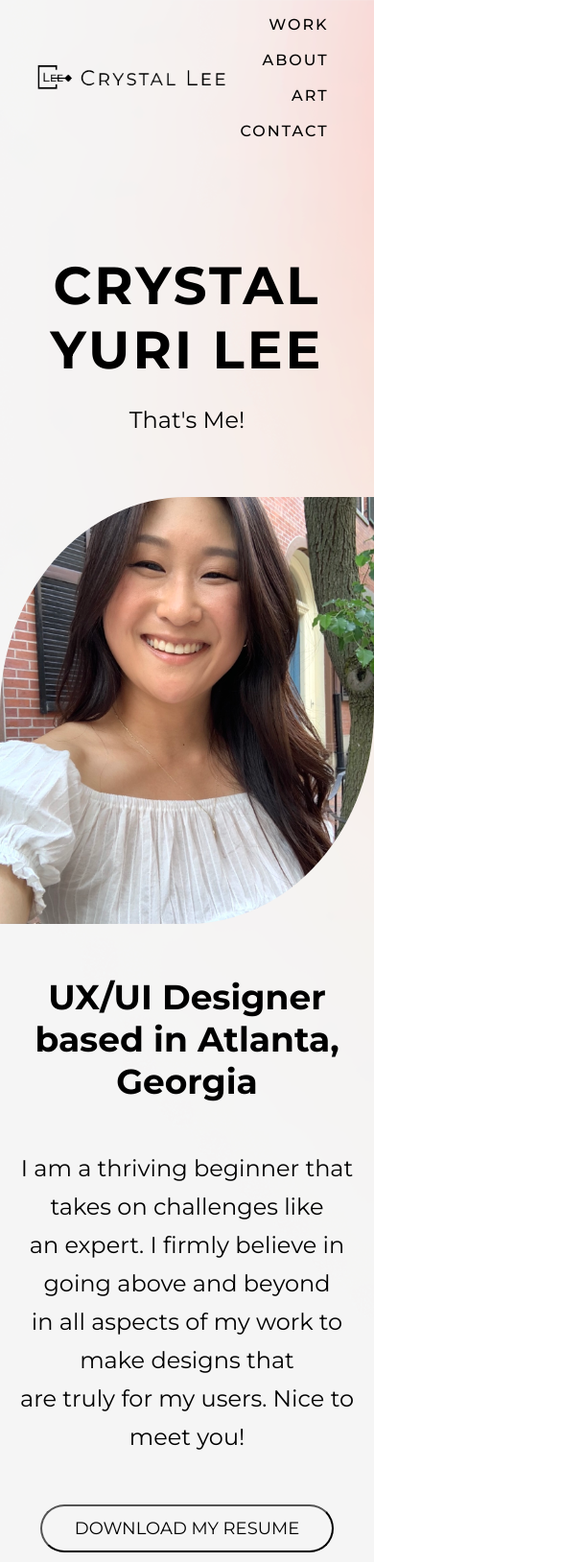
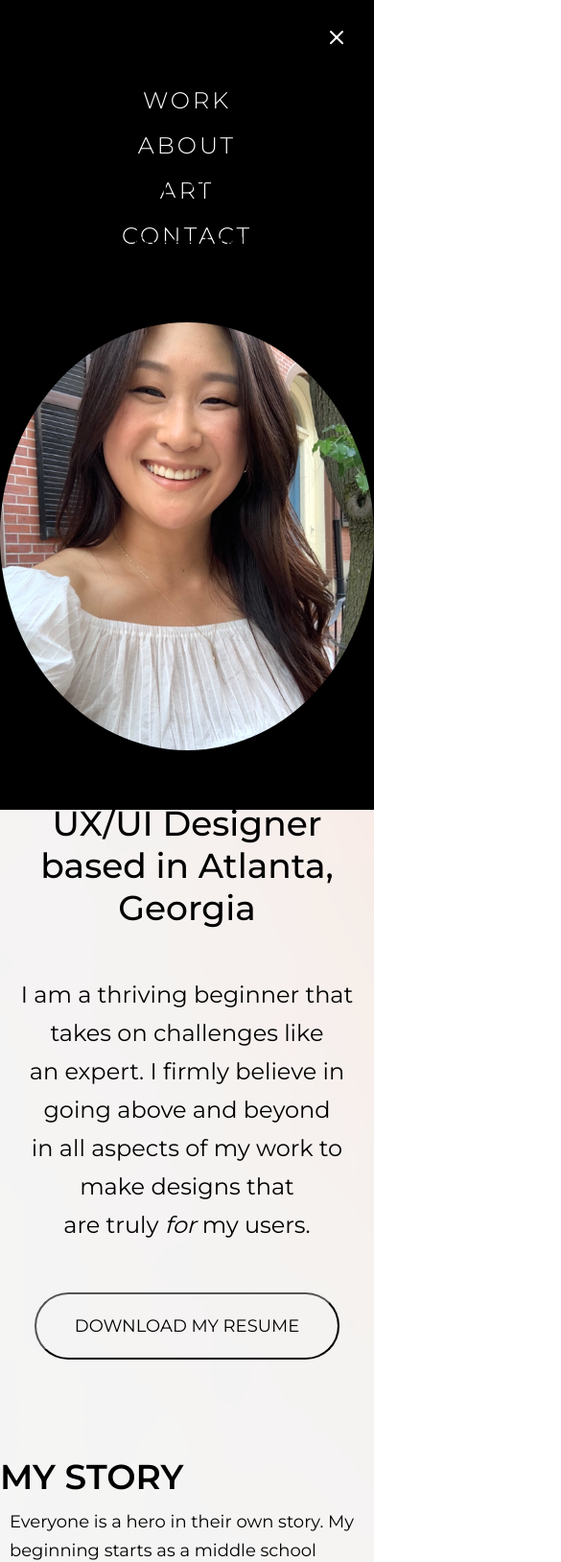
Before and after one commit to cyurilee/UX_UI_HW18, a plain HTML site: page index.html in a window 390 px wide. Shown: the top 1628 px of the page at 96% size, 585 px wide, since content can reach past the window. Drawn offline with nearby package versions, Linux system fonts and the light colour scheme.

Commit message:
menu, my skills, my story

```diff
--- a/css/style.css
+++ b/css/style.css
@@ -6,7 +6,7 @@
 .header {
   min-height: 100vh;
   width: 100%;
-  background-image: url(../images/backgroundlight.png);
+  background-image: url(/images/backgroundlight.png);
   background-position: center;
   background-size: cover;
   position: relative;
@@ -18,22 +18,19 @@ nav {
   align-items: center;
   position: sticky;
 }
-nav img {
+.boxLogo img {
   width: 50 px;
   padding: 1% 6%;
   margin: 0;
   border-radius: 0%;
   display: inline-block;
 }
-img {
-  max-width: 100%;
-  max-height: 100%;
-  display: block outside;
-  border-radius: 50% 0;
-  width: 500px;
-  margin: 10px 0px 40px;
-  text-align: center;
-  flex: 5;
+.mobileLogo img {
+  display: none;
+}
+
+nav .mobileTitle {
+  display: none;
 }
 .nav-links {
   flex: 2;
@@ -42,30 +39,31 @@ img {
 .nav-links ul li {
   display: inline-block;
   list-style: none;
-  padding: 8px 24px;
+  padding: 8px 36px;
   position: relative;
 }
 .nav-links ul li a {
   color: black;
   text-decoration: none;
-  font-size: 18 px;
-  font-weight: 500;
-  letter-spacing: 2px;
+  font-size: 24px;
+  font-weight: 300;
+  letter-spacing: 3px;
 }
 .nav-links ul li a:hover {
-  color: #f0513d;
+  color: #f1543b;
   text-decoration: none;
-  font-size: 18 px;
-  font-weight: 800;
+  font-size: 24 px;
+  font-weight: 600;
+  transition: all 0.2s ease-out;
 }
 .nav-links ul li::after {
   content: " ";
   width: 0%;
   height: 2px;
-  background: #f0513d;
+  background: #f1543b;
   display: block;
   margin: auto;
-  transition: 0.3s;
+  transition: 0.15s;
 }
 .nav-links ul li:hover::after {
   width: 100%;
@@ -76,6 +74,16 @@ img {
   text-align: center;
   width: 100%;
   padding-bottom: 200px;
+}
+img {
+  max-width: 100%;
+  max-height: 50%;
+  display: inline-block;
+  border-radius: 50%;
+  width: 500px;
+  margin: 10px 0px 40px;
+  text-align: center;
+  flex: 5;
 }
 .content {
   position: relative;
@@ -88,6 +96,12 @@ img {
 .content h1 {
   font-size: 55px;
   letter-spacing: 3px;
+  font-weight: 400;
+}
+.content h4 {
+  font-size: 36px;
+  padding: 10px;
+  font-weight: 500;
 }
 .content p {
   margin: 10px 0px 40px;
@@ -95,24 +109,20 @@ img {
   padding: 10px;
   line-height: 40px;
 }
-.content h4 {
-  font-size: 36px;
-  padding: 10px;
-}
 .content button {
   display: inline-block;
   text-decoration: none;
-  border: 50%;
-  padding: 12px 34px;
+  border: 10%;
+  padding: 22px 40px;
   font-size: 18px;
   background: transparent;
   position: relative;
   cursor: pointer;
-  border-radius: 30px;
+  border-radius: 50px;
 }
 .content button:hover {
-  background: black;
-  transition: 0.3;
+  background-color: black;
+  transition: 0.3s;
   color: white;
 }
 nav .featherIconMenu {
@@ -156,38 +166,86 @@ nav .featherIconX {
   padding: 0;
 }
 
-@media only screen and (max-width: 500px 800px) {
+@media (max-width: 700px) {
+  .nav-links {
+    position: absolute;
+    color: white;
+    background: black;
+    height: 100vh;
+    width: 100vw;
+    top: 0;
+    right: 0;
+  }
+  .nav-links ul li {
+    text-align: center;
+  }
+  nav .featherIconX {
+    display: inline-block;
+    color: white;
+    margin: 27px;
+    text-align: right;
+    font-size: 22px;
+    cursor: pointer;
+  }
+  nav .featherIconMenu {
+    display: block;
+    color: black;
+    margin: 16px;
+    text-align: right;
+    font-size: 22px;
+    cursor: pointer;
+  }
+  .boxLogo img {
+    display: none;
+  }
+  .mobileLogo img {
+    display: inline-block;
+    width: 50px;
+    padding: 1% 1%;
+    margin: 5px;
+    border-radius: 0%;
+    text-align: left;
+  }
+  nav {
+    display: flex;
+    padding: 3% 3%;
+    text-align: left;
+    justify-content: space-between;
+    position: sticky;
+  }
   .content h1 {
-    font-size: 18px;
+    font-size: 30px;
+    letter-spacing: 2px;
+    font-weight: 400;
   }
   .nav-links ul li {
     display: block;
-    color: white;
   }
   .nav-links ul li a {
     color: white;
     display: block;
   }
-  .nav-links {
-    position: absolute;
-    color: white;
-    background: black;
-    height: 100vh;
-    width: 100%;
-    top: 0;
-    right: -100%;
-    text-align: center;
-    z-index: 2;
-  }
-  nav .featherIconX {
-    display: block;
-    color: white;
-    margin: 16px;
-    text-align: right;
-    font-size: 22px;
-    cursor: pointer;
-  }
-  nav.img {
-    image: url(../images/smalllogo.png);
-  }
 }
+
+.mySkills {
+  width: 80%;
+  margin: auto;
+  text-align: center;
+  padding-top: 100px;
+}
+.row {
+  margin-top: 5%;
+  display: flex;
+  justify-content: space-between;
+}
+h2 {
+  font-size: 36px;
+  font-weight: 600;
+}
+p {
+  font-size: 18px;
+  font-weight: 400;
+  line-height: 30px;
+  padding: 10px;
+  line-spacing: 4px;
+}
--- a/index.html
+++ b/index.html
@@ -6,6 +6,7 @@
     <meta name="viewport" content="width=device-width, initial-scale=1.0">
     <title>Crystal Lee</title>
     <link rel="stylesheet" href="css/style.css">
+
     <link rel="preconnect" href="https://fonts.googleapis.com">
     <link rel="preconnect" href="https://fonts.gstatic.com" crossorigin>
 <link href="https://fonts.googleapis.com/css2?family=Montserrat:wght@300;400;500;600;700;800&display=swap" rel="stylesheet">
@@ -13,20 +14,25 @@
 <body>
     <section class="header">
         <nav>
+            <div class ="mobileLogo">
+                <a href="index.html"><img src="images/smalllogo.png" alt="Crystal Lee"></a>
+            </div>
             <div class ="boxLogo">
                 <a href="index.html"><img src="images/largelogo.png" alt="Crystal Lee"></a>
             </div>
-
             <div class="nav-links" id="navLinks">
-                <i class=featherIconX onclick="hideMenu"><svg xmlns="http://www.w3.org/2000/svg" width="24" height="24" viewBox="0 0 24 24" fill="none" stroke="currentColor" stroke-width="2" stroke-linecap="round" stroke-linejoin="round" class="feather feather-x"><line x1="18" y1="6" x2="6" y2="18"></line><line x1="6" y1="6" x2="18" y2="18"></line></svg></i>
+                <svg class="featherIconX" onclick="hideMenu()" xmlns="http://www.w3.org/2000/svg" width="24" height="24" viewBox="0 0 24 24" fill="none" stroke="currentColor" stroke-width="2" stroke-linecap="round" stroke-linejoin="round" class="feather feather-x"><line x1="18" y1="6" x2="6" y2="18"></line><line x1="6" y1="6" x2="18" y2="18"></line></svg>
                 <ul>
                     <li><a href="">WORK</a></li>
-                    <li><a href="">ABOUT</a></li>
+                    <li id="about"><a href="">ABOUT</a></li>
                     <li><a href="">ART</a></li>
                     <li><a href="">CONTACT</a></li>
                 </ul>
             </div>
-            <i class=featherIconMenu onclick="showMenu"><svg xmlns="http://www.w3.org/2000/svg" width="24" height="24" viewBox="0 0 24 24" fill="none" stroke="currentColor" stroke-width="2" stroke-linecap="round" stroke-linejoin="round" class="feather feather-menu"><line x1="3" y1="12" x2="21" y2="12"></line><line x1="3" y1="6" x2="21" y2="6"></line><line x1="3" y1="18" x2="21" y2="18"></line></svg></i>
+            <svg class="featherIconMenu" onclick="showMenu()" xmlns="http://www.w3.org/2000/svg" width="24" height="24" viewBox="0 0 24 24" fill="none" stroke="currentColor" stroke-width="2" stroke-linecap="round" stroke-linejoin="round" class="feather feather-menu"><line x1="3" y1="12" x2="21" y2="12"></line><line x1="3" y1="6" x2="21" y2="6"></line><line x1="3" y1="18" x2="21" y2="18"></line></svg>
+            <div class="mobileTitle">
+                <h2>About</h2>
+            </div>
         </nav>
 
         <section class="heroImg">
@@ -36,10 +42,48 @@
                 <img src="images/crystallee.jpeg" alt="Image of Crystal">
                 <h4>UX/UI Designer based in Atlanta, Georgia</h4>
                 <br>
-                <p>I am a thriving beginner that takes on challenges like <br>an expert. I firmly believe in going above and beyond <br>in all aspects of my work to make designs that <br>are truly for my users. Nice to meet you!</p>
+                <p>I am a thriving beginner that takes on challenges like <br>an expert. I firmly believe in going above and beyond <br>in all aspects of my work to make designs that <br>are truly <i>for</i> my users.</p>
                 <button>DOWNLOAD MY RESUME</button>
             </div>
         </section>
+
+        <section class="myStory">
+            <div class="myStorycontent">
+                <h2>MY STORY</h2>
+                <p>Everyone is a hero in their own story. My beginning starts as a middle school teacher. <br>For a long time I always wanted to do something in my life that was meaningful, fulfilling, and highly creative. <br> It was not long before I realized there was more to me than creating for a classroom of kids. <br>I realized I wanted to live what I teach. I wanted to find my own purpose and fulfilling in my own skills. <br>A friend of mine made the decision to change her life and as she told me about UX Design, I realized <br>that I wanted more than anything to create solutions with my own hands. The rest is history.</p>
+            </div>
+        </section>
+        <section class="mySkills">
+            <h2>MY SKILLS</h2>
+        </section>
+
+        <section class="row">
+
+
+            <div class="mySkillsContainer">
+                <h4>User Experience Design</h4>
+                <img src="images/software_transform_bezier 1.png">
+                <p>Information Architecture, User Interviewing, User Persona, Journey Mapping, User Scenarios...</p>
+            </div>
+            <div class="mySkillsContainer">
+                <h4>User Interface Design</h4>
+                <img src="images/software_layers2.1 1.png">
+                <p>Atomic Design, UI Grids and Composition, Color Theory, Heuristic Evaluation, Redline Annotations...</p>
+            </div>
+            <div class="mySkillsContainer">
+                <h4>Web Development</h4>
+                <img src="images/Code.png">
+                <p>HTML/CSS, Visual Studio, JavaScript, Github, jQuery, Bootstrap	</p>
+            </div>
+            <div class="mySkillsContainer">
+                <h4>Design Tools</h4>
+                <img src="images/software_pen 1.png">
+                <p>Figma, InVision, Adobe XD, Miro, Iconset, Whimsical, Google Slides/Docs/Excel/Drive/Fonts
+                </p>
+            </div>
+        </section>
+
+
 
         <section class="footer">
                 <img src="images/largelogo.png" alt="Crystal Lee Logo">
@@ -50,5 +94,7 @@
         </section>
     </section>
 
+<script src="https://code.jquery.com/jquery-3.4.1.js"></script>
+<script src="js/index.js"></script>
 </body>
 </html>
--- /dev/null
+++ b/js/index.js
@@ -0,0 +1,7 @@
+var navLinks = document.getElementById("navLinks");
+function showMenu(){
+    navLinks.style.right ="0";
+}
+function hideMenu(){
+    navLinks.style.right ="-100vw";
+}
```
Also changed, not shown: images/Code.png (added), images/software_layers2.1 1.png (added), images/software_pen 1.png (added), images/software_transform_bezier 1.png (added).
